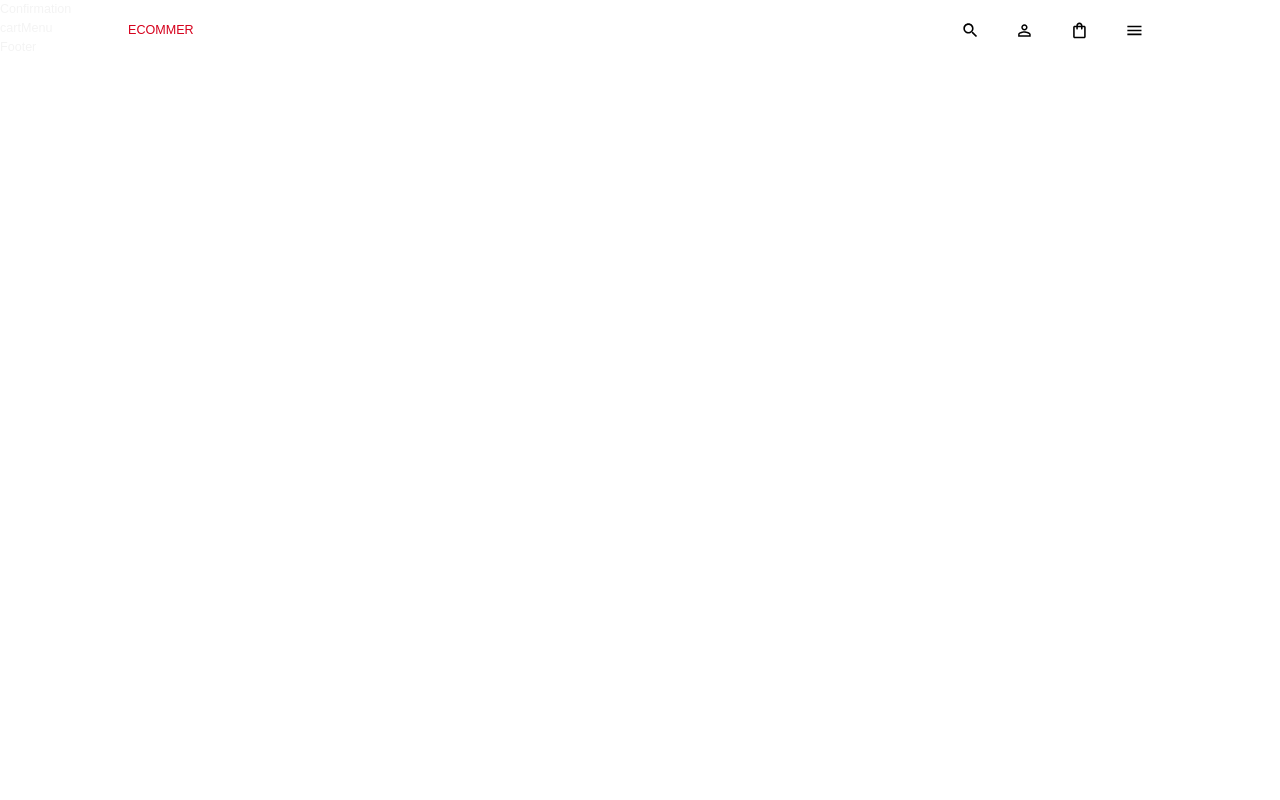
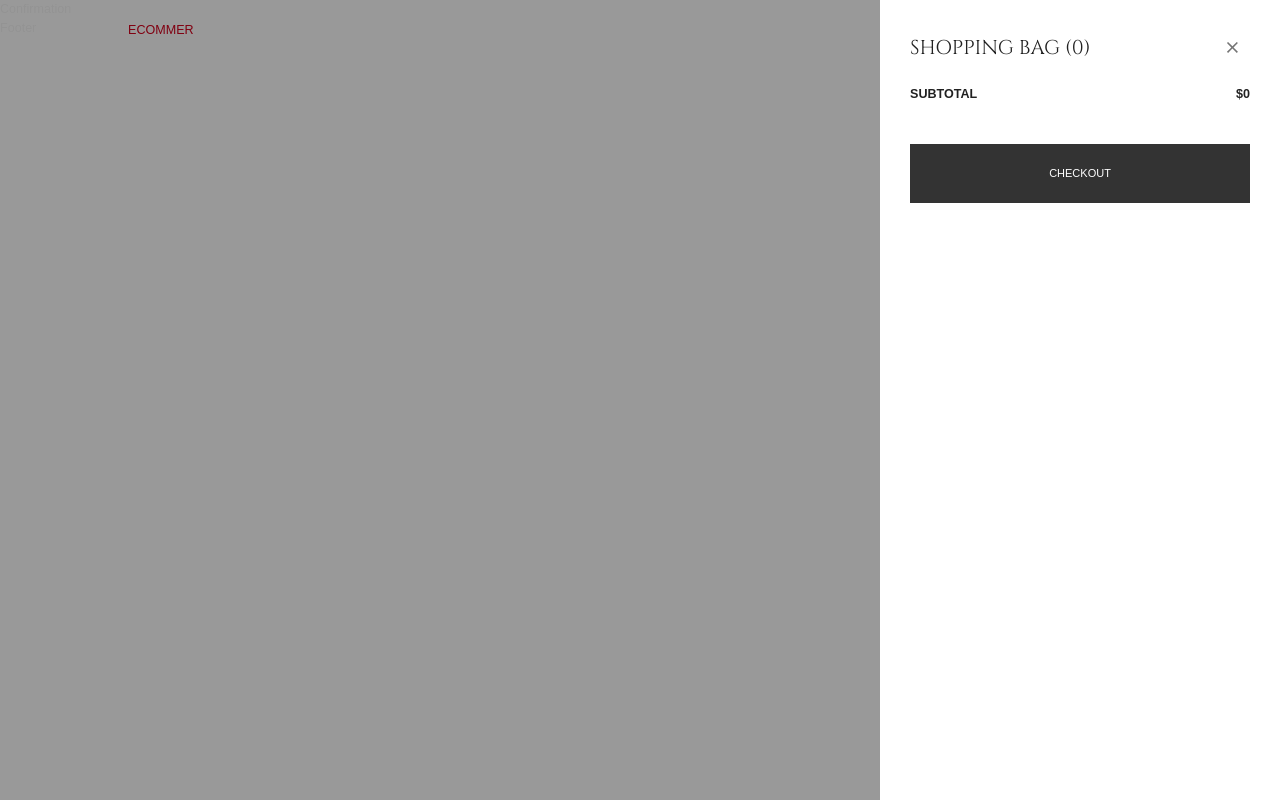
Before and after one commit to sweets-11/StyleHive-Frontend, a React (Create React App) app: page /checkout/success in a window 1280 px wide. Both pictures are taken after a click on the button 1079 px from the left and 30 px from the top of the page. Built offline with nearby package versions, Linux system fonts and the light colour scheme; a web font is replaced by a local one.

Commit message:
created cartmenu

```diff
--- a/src/scenes/global/CartMenu.jsx
+++ b/src/scenes/global/CartMenu.jsx
@@ -1,9 +1,150 @@
-import React from 'react'
+import { Box, Button, Divider, IconButton, Typography } from "@mui/material";
+import { useSelector, useDispatch } from "react-redux";
+import CloseIcon from "@mui/icons-material/Close";
+import AddIcon from "@mui/icons-material/Add";
+import RemoveIcon from "@mui/icons-material/Remove";
+import styled from "@emotion/styled";
+import { shades } from "../../theme";
+import {
+  decreaseCount,
+  increaseCount,
+  removeFromCart,
+  setIsCartOpen,
+} from "../../state";
+import { useNavigate } from "react-router-dom";
 
-const cartMenu = () => {
+const FlexBox = styled(Box)`
+  display: flex;
+  justify-content: space-between;
+  align-items: center;
+`;
+
+const CartMenu = () => {
+  const navigate = useNavigate();
+  const dispatch = useDispatch();
+  const cart = useSelector((state) => state.cart.cart);
+  const isCartOpen = useSelector((state) => state.cart.isCartOpen);
+
+  const totalPrice = cart.reduce((total, item) => {
+    return total + item.count * item.attributes.price;
+  }, 0);
+
   return (
-    <div>cartMenu</div>
-  )
-}
+    <Box
+      display={isCartOpen ? "block" : "none"}
+      backgroundColor="rgba(0, 0, 0, 0.4)"
+      position="fixed"
+      zIndex={10}
+      width="100%"
+      height="100%"
+      left="0"
+      top="0"
+      overflow="auto"
+    >
+      <Box
+        position="fixed"
+        right="0"
+        bottom="0"
+        width="max(400px, 30%)"
+        height="100%"
+        backgroundColor="white"
+      >
+        <Box padding="30px" overflow="auto" height="100%">
+          {/* HEADER */}
+          <FlexBox mb="15px">
+            <Typography variant="h3">SHOPPING BAG ({cart.length})</Typography>
+            <IconButton onClick={() => dispatch(setIsCartOpen({}))}>
+              <CloseIcon />
+            </IconButton>
+          </FlexBox>
 
-export default cartMenu
+          {/* CART LIST */}
+          <Box>
+            {cart.map((item) => (
+              <Box key={`${item.attributes.name}-${item.id}`}>
+                <FlexBox p="15px 0">
+                  <Box flex="1 1 40%">
+                    <img
+                      alt={item?.name}
+                      width="123px"
+                      height="164px"
+                      src={`http://localhost:2000${item?.attributes?.image?.data?.attributes?.formats?.medium?.url}`}
+                    />
+                  </Box>
+                  <Box flex="1 1 60%">
+                    <FlexBox mb="5px">
+                      <Typography fontWeight="bold">
+                        {item.attributes.name}
+                      </Typography>
+                      <IconButton
+                        onClick={() =>
+                          dispatch(removeFromCart({ id: item.id }))
+                        }
+                      >
+                        <CloseIcon />
+                      </IconButton>
+                    </FlexBox>
+                    <Typography>{item.attributes.shortDescription}</Typography>
+                    <FlexBox m="15px 0">
+                      <Box
+                        display="flex"
+                        alignItems="center"
+                        border={`1.5px solid ${shades.neutral[500]}`}
+                      >
+                        <IconButton
+                          onClick={() =>
+                            dispatch(decreaseCount({ id: item.id }))
+                          }
+                        >
+                          <RemoveIcon />
+                        </IconButton>
+                        <Typography>{item.count}</Typography>
+                        <IconButton
+                          onClick={() =>
+                            dispatch(increaseCount({ id: item.id }))
+                          }
+                        >
+                          <AddIcon />
+                        </IconButton>
+                      </Box>
+                      <Typography fontWeight="bold">
+                        ${item.attributes.price}
+                      </Typography>
+                    </FlexBox>
+                  </Box>
+                </FlexBox>
+                <Divider />
+              </Box>
+            ))}
+          </Box>
+
+          {/* ACTIONS */}
+          <Box m="20px 0">
+            <FlexBox m="20px 0">
+              <Typography fontWeight="bold">SUBTOTAL</Typography>
+              <Typography fontWeight="bold">${totalPrice}</Typography>
+            </FlexBox>
+            <Button
+              sx={{
+                backgroundColor: shades.primary[400],
+                color: "white",
+                borderRadius: 0,
+                minWidth: "100%",
+                padding: "20px 40px",
+                m: "20px 0",
+              }}
+              onClick={() => {
+                navigate("/checkout");
+                dispatch(setIsCartOpen({}));
+              }}
+            >
+              CHECKOUT
+            </Button>
+          </Box>
+        </Box>
+      </Box>
+    </Box>
+  );
+};
+
+export default CartMenu;
```
